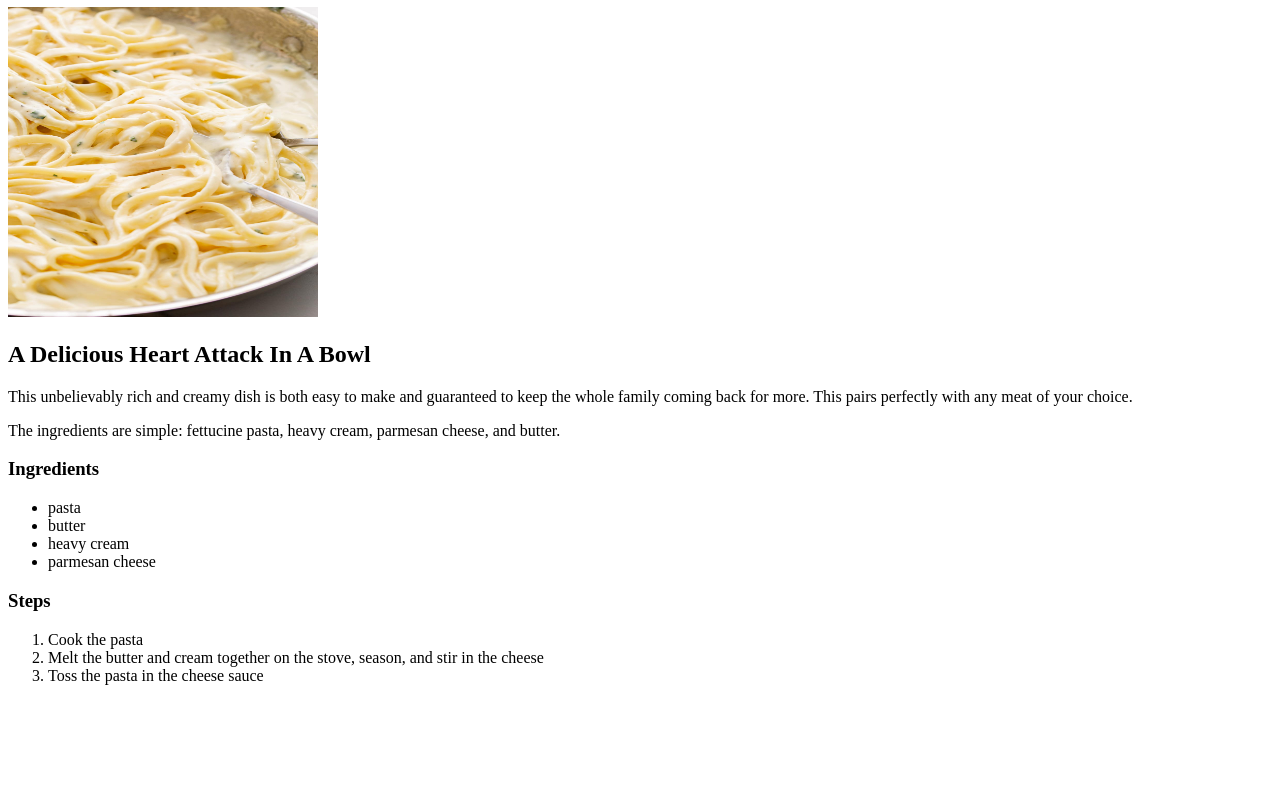
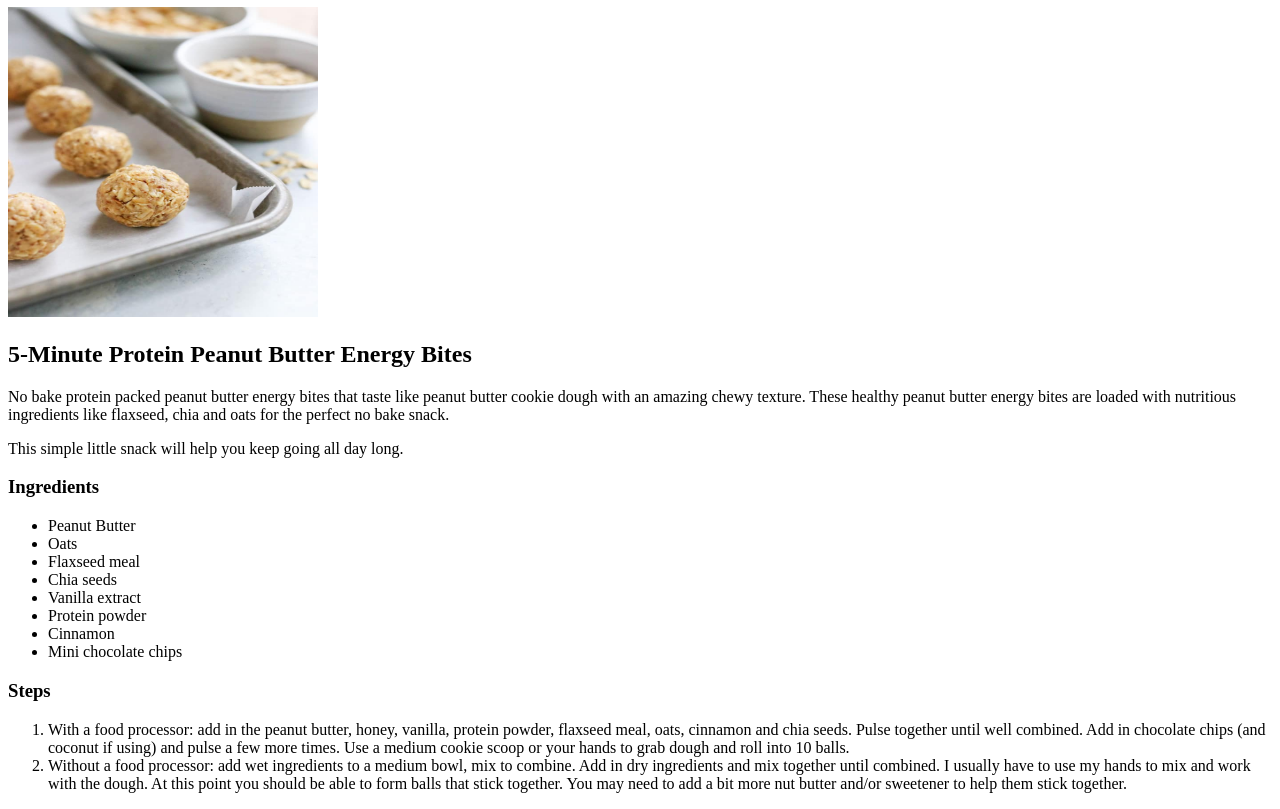
Before and after one commit to bputzer0628/odin-recipes, a plain HTML site: page recipes/peanut-butter-protein-balls.html in a window 1280 px wide. Shown: the part 73-882 px from the top of the page. Before the commit the page ends 800 px from the top, so only its background shows below. Drawn offline with Linux system fonts and the light colour scheme.

Commit message:
Add recipes/peanut-butter-protein-balls.html

```diff
--- a/recipes/peanut-butter-protein-balls.html
+++ b/recipes/peanut-butter-protein-balls.html
@@ -2,28 +2,32 @@
 <html lang="en">
     <head>
         <meta charset="utf-8">
-        <title>Alfredo Recipe</title>
+        <title>Peanut Butter Protein Balls</title>
     </head>
     <body>
-        <h1>Alfredo</h1>
-        <img src="./images/alfredo.jpg" alt="Creamy, rich fetttucine alfredo noodles in a bowl" height="310" width="310">
-    <h2>A Delicious Heart Attack In A Bowl</h2>
+        <h1>Peanut Butter Protein Balls</h1>
+        <img src="./images/peanut-butter-protein-balls.jpg" alt="Palm sized peanut butter balls ready to go on a tray in a brightly lit room. " height="310" width="310">
+    <h2>5-Minute Protein Peanut Butter Energy Bites</h2>
 
-    <p>This unbelievably rich and creamy dish is both easy to make and guaranteed to keep the whole family coming back for more. This pairs perfectly with any meat of your choice. </p>
-    <p>The ingredients are simple: fettucine pasta, heavy cream, parmesan cheese, and butter. </p>
+    <p>No bake protein packed peanut butter energy bites that taste like peanut butter cookie dough with an amazing chewy texture. These healthy peanut butter energy bites are loaded with nutritious ingredients like flaxseed, chia and oats for the perfect no bake snack. </p>
+    <p>This simple little snack will help you keep going all day long.</p>
     <h3>Ingredients</h3>
     <ul>
-        <li>pasta</li>
-        <li>butter</li>
-        <li>heavy cream</li>
-        <li>parmesan cheese</li>
+        <li>Peanut Butter</li>
+        <li>Oats</li>
+        <li>Flaxseed meal</li>
+        <li>Chia seeds</li>
+        <li>Vanilla extract</li>
+        <li>Protein powder</li>
+        <li>Cinnamon</li>
+        <li>Mini chocolate chips</li>
 
     </ul>
     <h3>Steps</h3>
     <ol>
-        <li>Cook the pasta</li>
-        <li>Melt the butter and cream together on the stove, season, and stir in the cheese</li>
-    <li>Toss the pasta in the cheese sauce</li>
+        <li>With a food processor: add in the peanut butter, honey, vanilla, protein powder, flaxseed meal, oats, cinnamon and chia seeds. Pulse together until well combined. Add in chocolate chips (and coconut if using) and pulse a few more times. Use a medium cookie scoop or your hands to grab dough and roll into 10 balls.</li>
+        <li>Without a food processor: add wet ingredients to a medium bowl, mix to combine. Add in dry ingredients and mix together until combined. I usually have to use my hands to mix and work with the dough. At this point you should be able to form balls that stick together. You may need to add a bit more nut butter and/or sweetener to help them stick together.</li>
+
     </ol>
     </body>
 </html>
```
